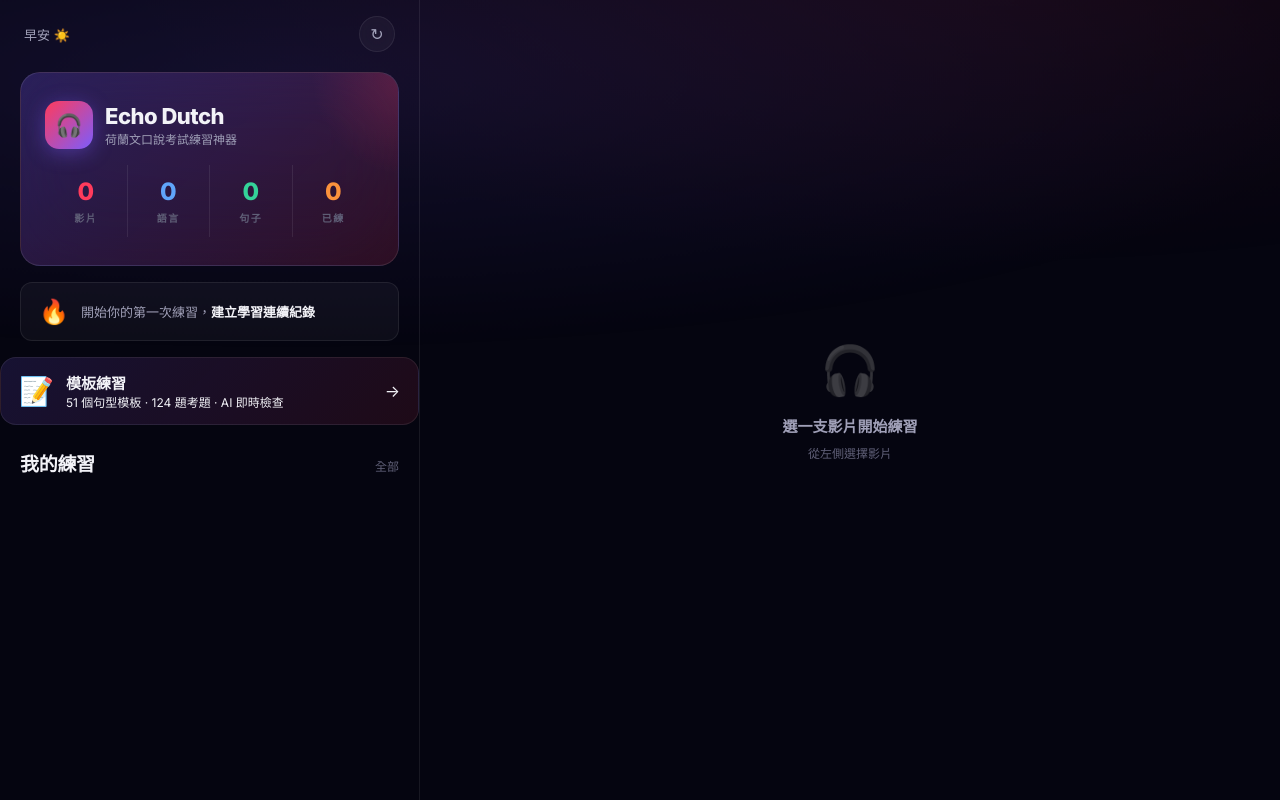
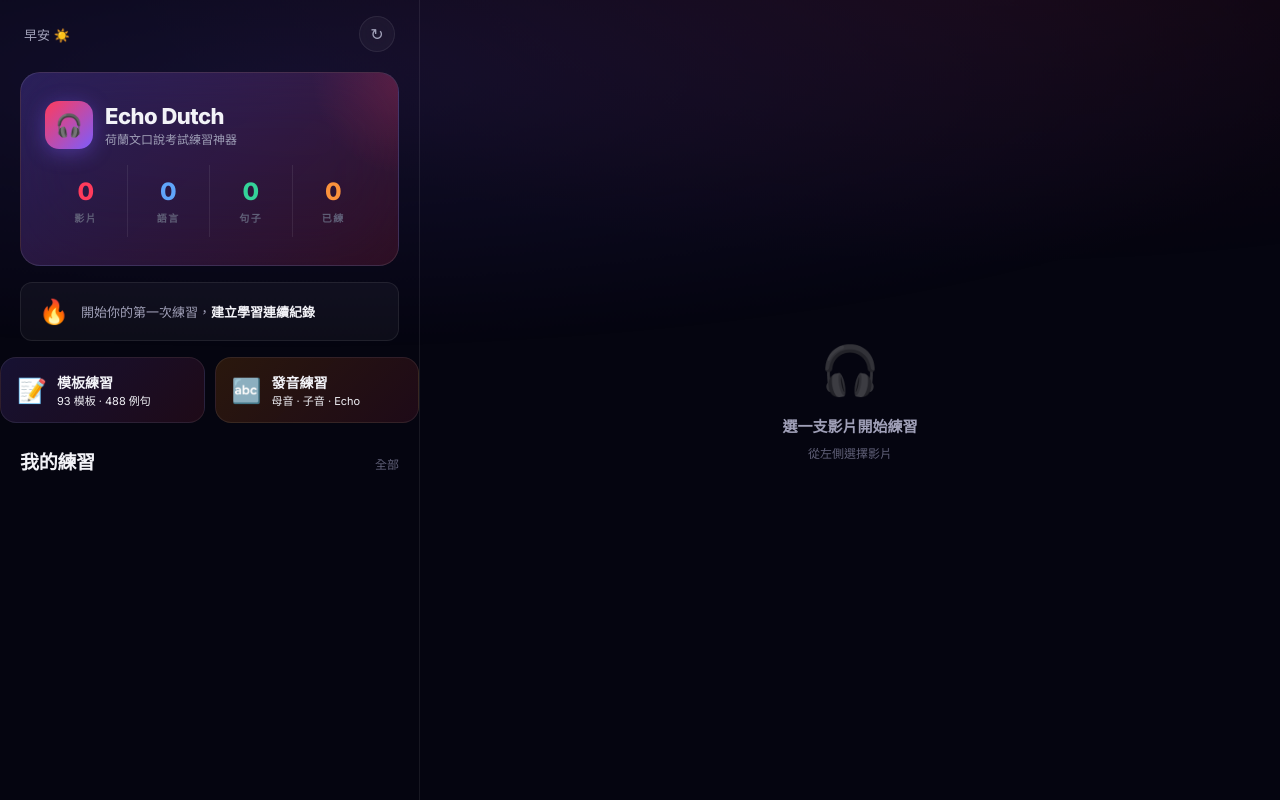
Before and after one commit to QQJasonChen/language-practice-hub, a website: page app.html in a window 1280 px wide. Drawn offline with Linux system fonts and the light colour scheme.

Commit message:
Add pronunciation + template shortcuts to Hub

```diff
--- a/app.html
+++ b/app.html
@@ -233,14 +233,16 @@
     <span>開始你的第一次練習，<strong>建立學習連續紀錄</strong></span>
   </div>
 
-  <!-- Template practice shortcut -->
-  <div style="margin:16px 0 0;padding:14px 18px;background:linear-gradient(135deg,rgba(124,92,252,0.15),rgba(255,59,92,0.1));border-radius:16px;border:1px solid rgba(255,255,255,0.08);cursor:pointer;display:flex;align-items:center;gap:12px" onclick="window.location.href='templates.html'">
-    <div style="font-size:28px">📝</div>
-    <div>
-      <div style="font-size:15px;font-weight:700">模板練習</div>
-      <div style="font-size:12px;color:var(--muted)">51 個句型模板 · 124 題考題 · AI 即時檢查</div>
+  <!-- Shortcuts -->
+  <div style="display:flex;gap:10px;margin:16px 0 0">
+    <div style="flex:1;padding:14px 16px;background:linear-gradient(135deg,rgba(124,92,252,0.15),rgba(255,59,92,0.1));border-radius:16px;border:1px solid rgba(255,255,255,0.08);cursor:pointer;display:flex;align-items:center;gap:10px" onclick="window.location.href='templates.html'">
+      <div style="font-size:24px">📝</div>
+      <div><div style="font-size:14px;font-weight:700">模板練習</div><div style="font-size:11px;color:var(--muted)">93 模板 · 488 例句</div></div>
     </div>
-    <div style="margin-left:auto;color:var(--dim)">→</div>
+    <div style="flex:1;padding:14px 16px;background:linear-gradient(135deg,rgba(255,130,0,0.15),rgba(255,59,92,0.1));border-radius:16px;border:1px solid rgba(255,255,255,0.08);cursor:pointer;display:flex;align-items:center;gap:10px" onclick="window.location.href='pronunciation.html'">
+      <div style="font-size:24px">🔤</div>
+      <div><div style="font-size:14px;font-weight:700">發音練習</div><div style="font-size:11px;color:var(--muted)">母音 · 子音 · Echo</div></div>
+    </div>
   </div>
 
   <div class="section">
```
Also changed, not shown: index.html (+9 -7 lines).
